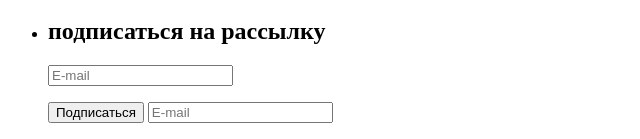
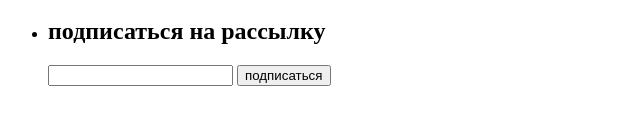
Before and after one commit to sanya-Pl/goit-markup-hw-01, a plain HTML site: page index.html in a window 1280 px wide. Shown: the part 1984-2123 px from the top of the page, without its empty margins (0-640 px from the left). After the commit the page ends 2086 px from the top, so only its background shows below. Drawn offline with Linux system fonts and the light colour scheme.

Commit message:
Переробив кнопку

```diff
--- a/index.html
+++ b/index.html
@@ -194,12 +194,21 @@
 
                  <li>
                      <h2> подписаться на рассылку</h2>
-                     <p><input name="login" placeholder="E-mail"></p>
-                    <button type="submit">Подписаться</button>
-                    <input type="email" placeholder="E-mail">
+
+                     <input type="email" name="email">
+                     <button>подписаться</button>
+
 
                 </li>
         </ul>
+
+
+
+
+
+
+
+
     </footer>
 
 </body>
```
